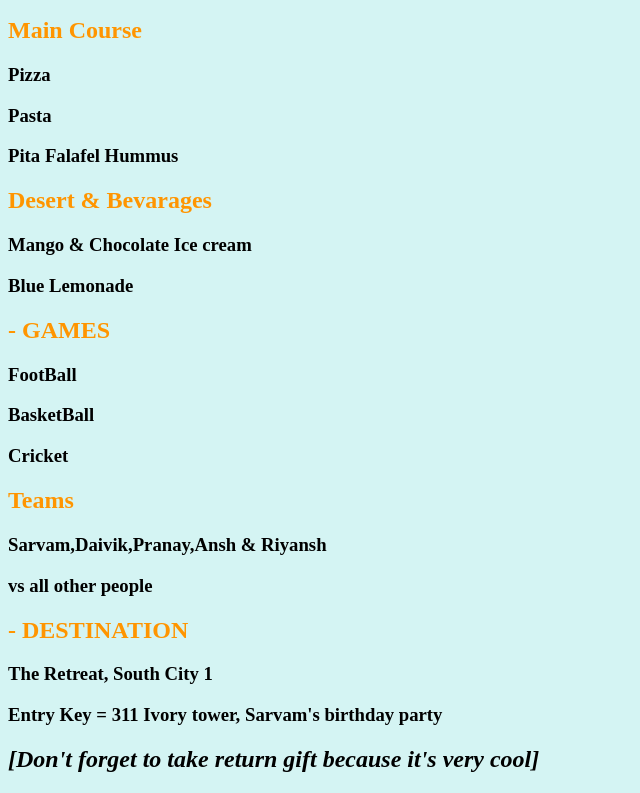
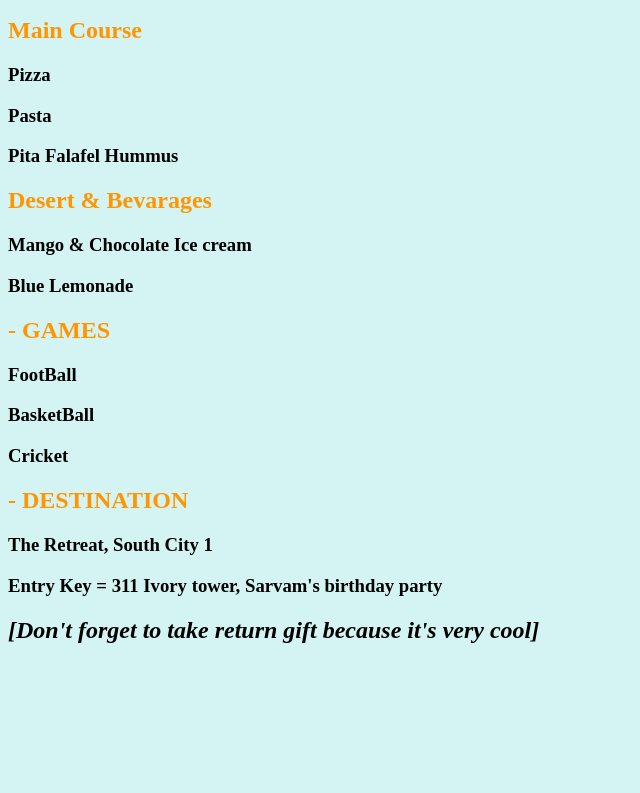
Before and after one commit to SarvamBafna/Birthday-Bash, a plain HTML site: page index.html in a window 1280 px wide. Shown: the part 1474-2267 px from the top of the page, without its empty margins (0-640 px from the left). After the commit the page ends 2137 px from the top, so only its background shows below. Drawn offline with Linux system fonts and the light colour scheme.

Commit message:
Add files via upload

```diff
--- a/index.html
+++ b/index.html
@@ -108,9 +108,7 @@
                  <h3>FootBall</h3>
                  <h3>BasketBall</h3>
                  <h3>Cricket</h3>
-                 <h2 style = "color: rgb(255, 149, 0);">Teams</h2>
-                 <h3>Sarvam,Daivik,Pranay,Ansh & Riyansh</h3>
-                 <h3>vs all other people</h3>
+
                  <h2 style = "color:rgb(255, 149, 0);">- DESTINATION</h2>
                  <h3>The Retreat, South City 1</h3>
                  <h3>Entry Key = 311 Ivory tower, Sarvam's birthday party</h3>
```
